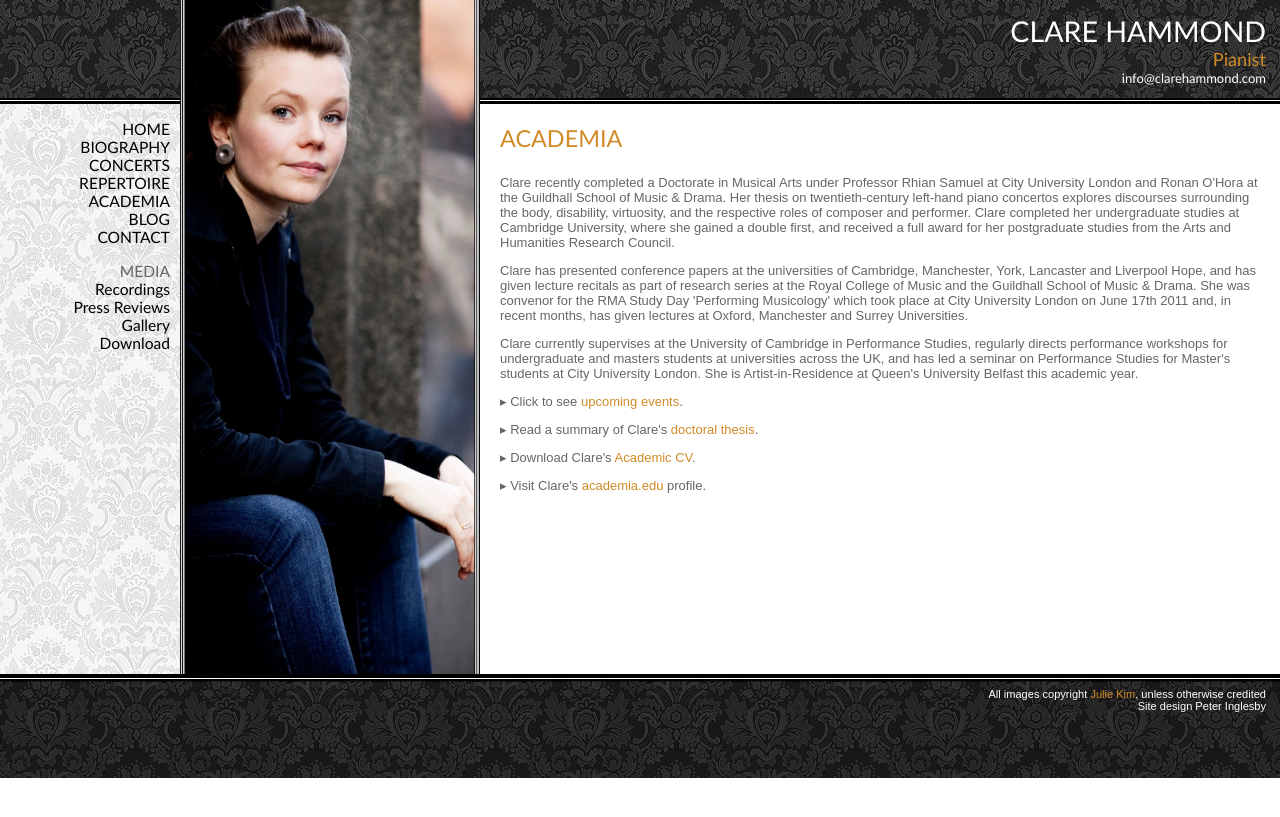
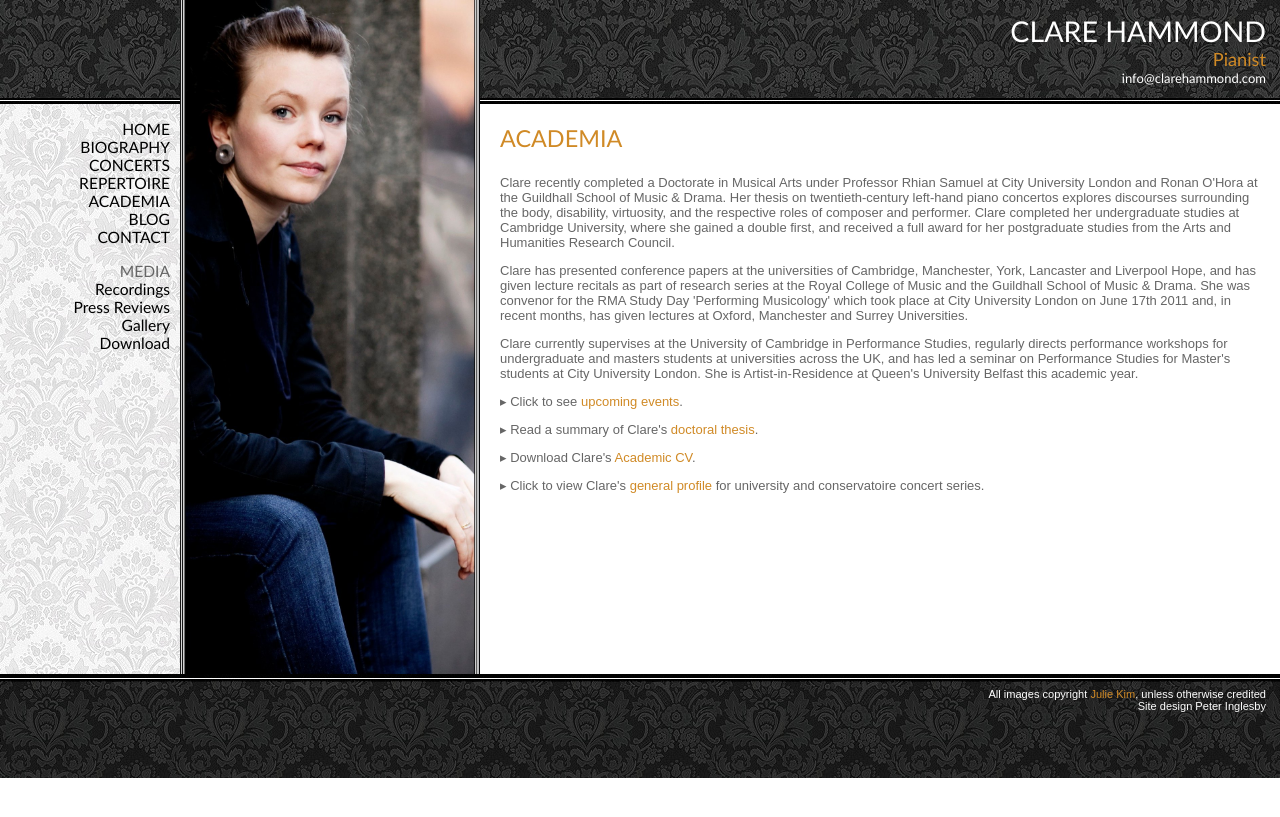
Before and after one commit to hammonc/clarehammond.com, a Jekyll site: the page built from academia.html, in a window 1280 px wide. Shown: the top 817 px of the page. Built offline with Jekyll 4.4.1, drawn with Linux system fonts in a browser that asks for light colours.

Commit message:
uni profile up online

```diff
--- a/academia.html
+++ b/academia.html
@@ -13,5 +13,4 @@ image: academia.jpg
 <p>&#9656; Click to see <a href="academic-events.html" class="popupwindow" rel="height:550,width:750,scrollbars:1,status:1,resizable:0">upcoming events</a>.</p>
 <p>&#9656; Read a summary of Clare's <a href="doctoral-thesis.html" class="popupwindow" rel="height:550,width:750,scrollbars:1,status:1,resizable:0">doctoral thesis</a>.</p>
 <p>&#9656; Download Clare's <a href="resources/academic_cv.pdf" target="_blank">Academic CV</a>.</p>
-<p>&#9656; Visit Clare's <a href="http://city.academia.edu/ClareHammond" target="_blank">academia.edu
-  </a> profile.</p>
+<p>&#9656; Click to view Clare's <a href="resources/academic_profile.pdf" target="_blank">general profile</a> for university and conservatoire concert series.</p>
```
Also changed, not shown: 1 other file.
